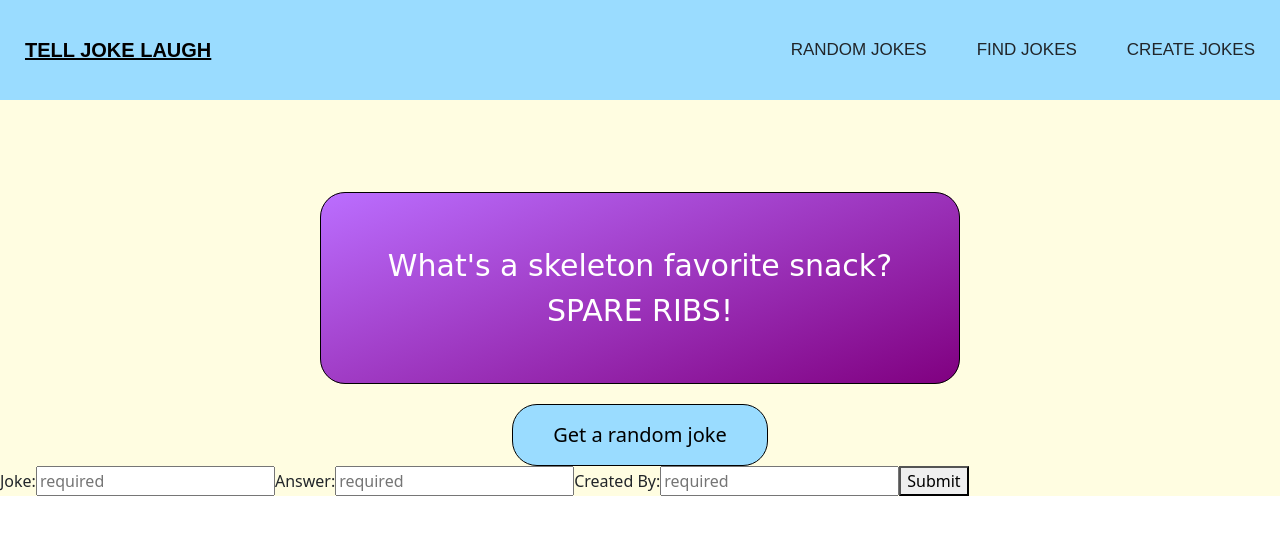
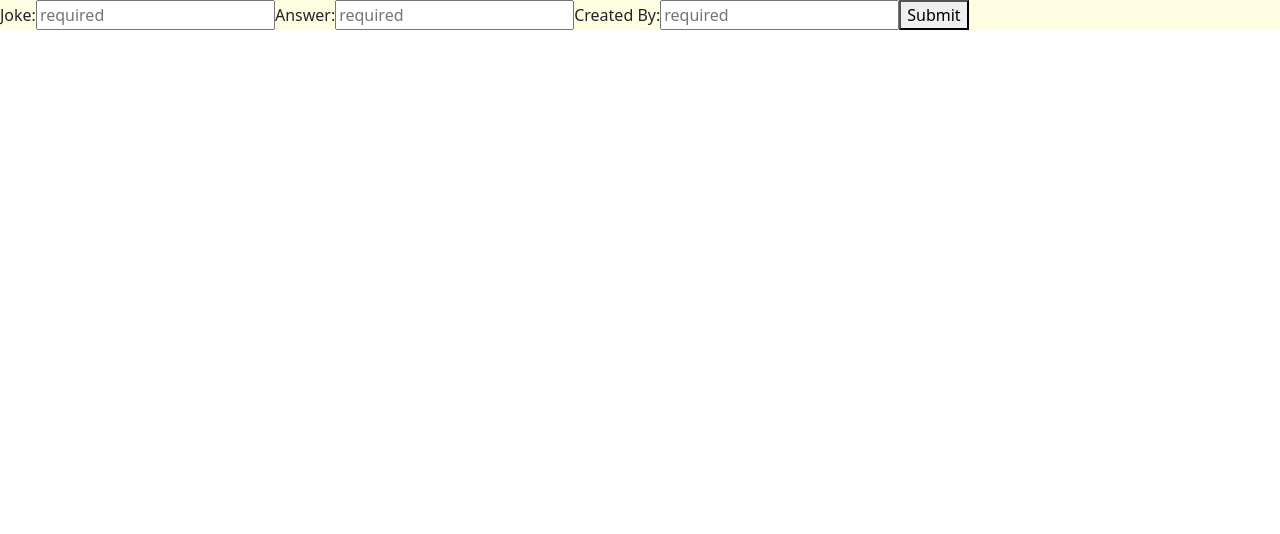
Before and after one commit to wetbug75/Quintrix-Class-Group-3, an Angular app in the folder GroupAngularSPA/: page / in a window 1280 px wide. Shown: the top 534 px of the page. Built offline with nearby package versions, Linux system fonts and the light colour scheme.

Commit message:
removed some to start fresh

```diff
--- a/GroupAngularSPA/src/app/app.component.html
+++ b/GroupAngularSPA/src/app/app.component.html
@@ -3,26 +3,9 @@
 <link rel="stylesheet" href="app.component.css">
 
 <body>
-	<!-- Top Navigation Menu -->
-	<div class="navigationBar">
-		<a class="title"> TELL JOKE LAUGH</a>
-		<a>CREATE JOKES</a>
-		<a>FIND JOKES</a>
-		<a>RANDOM JOKES</a>
-	</div>
-	<br>
-	<br>
-	<br>
 
-	<!-- The joke box that will appear after clicking a button -->
-	<div id="jokeScreen">
-		<div id="jokeBox">
-			<p class="jokeText" id="jokeQuestion">What's a skeleton favorite snack?</p>
-			<p class="jokeText" id="jokeAnswer">SPARE RIBS!</p>
-		</div>
-	</div>
-	<button id="randomJokeBtn" onclick="">Get a random joke</button>
 	<app-view-create-joke></app-view-create-joke>
+
 </body>
 
 </html>
```
